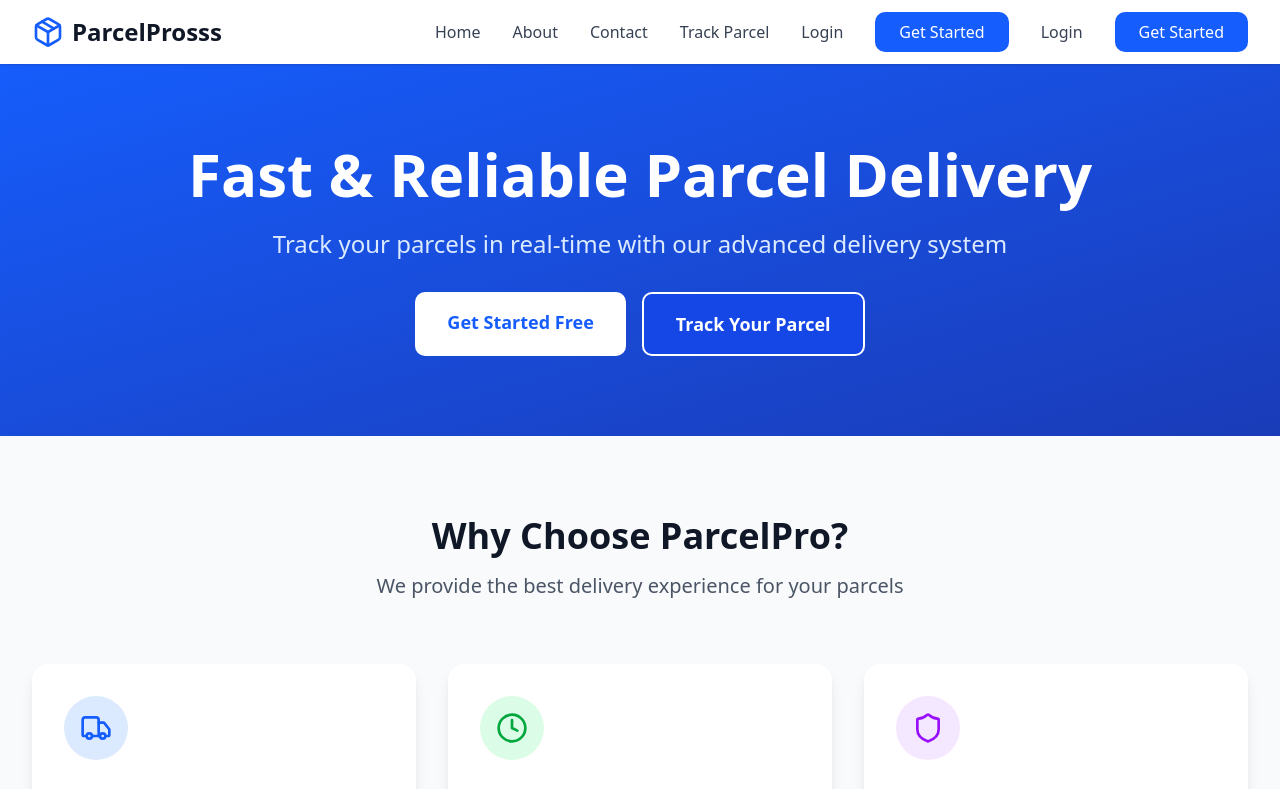
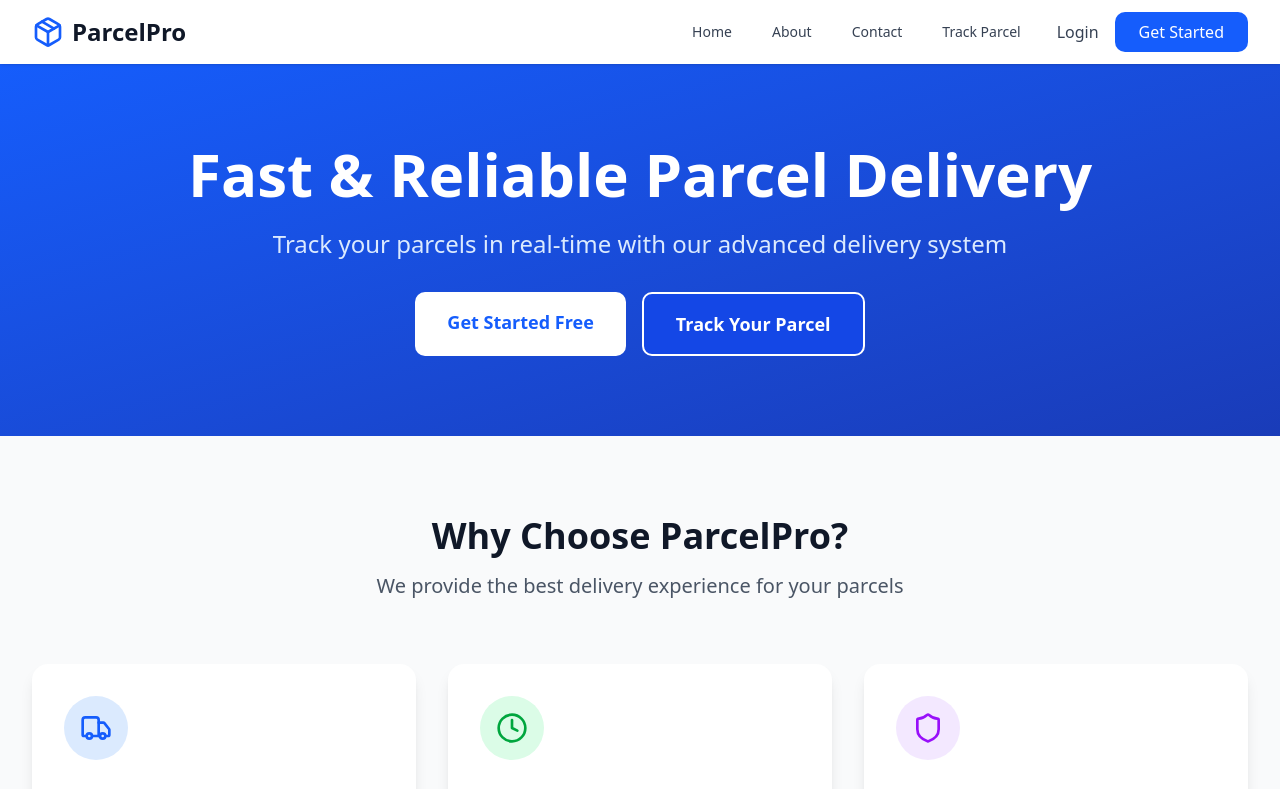
Before and after one commit to jamil908/parcell-delivery-client, a React (Vite) app: page / in a window 1280 px wide. Shown: the top 789 px of the page. Built offline with nearby package versions, Linux system fonts and the light colour scheme; no server answers.

Commit message:
change navbar make it responsive

```diff
--- a/src/components/shared/Navbar.tsx
+++ b/src/components/shared/Navbar.tsx
@@ -1,27 +1,25 @@
-import { useLogoutMutation } from '@/redux/api/authApi';
-import { useGetMeQuery } from '@/redux/api/userApi';
-import { useAppDispatch } from '@/redux/hooks';
-import { LogOut, Package } from 'lucide-react';
-import toast from 'react-hot-toast';
-import { Link, useNavigate } from 'react-router';
+
+
+import { useState } from "react";
+import { LogOut, Package, Menu, X } from "lucide-react";
+import toast from "react-hot-toast";
+import { Link, useNavigate } from "react-router-dom";
+import { useAppDispatch } from "@/redux/hooks";
+import { useGetMeQuery } from "@/redux/api/userApi";
 import { logout as logoutAction } from "@/redux/features/authSlice";
+import { useLogoutMutation } from "@/redux/api/authApi";
 
 const Navbar = () => {
-
   const dispatch = useAppDispatch();
   const navigate = useNavigate();
+
+  const [isMobileMenuOpen, setIsMobileMenuOpen] = useState(false);
 
   const { data, isLoading } = useGetMeQuery(undefined, {
     refetchOnMountOrArgChange: true,
   });
 
-    console.log("Full API Response Data:", data);
-
-      console.log(data);
   const user = data?.user || null;
-
-    console.log("Extracted User Object:", user);
-    console.log(user);
 
   const [logoutMutation] = useLogoutMutation();
 
@@ -32,58 +30,61 @@ const user = data?.user || null;
       toast.success("Logged out successfully");
       navigate("/login");
     } catch {
+
       dispatch(logoutAction());
       navigate("/login");
     }
   };
 
-  return (
-    <div>
-            {/* Navbar */}
-              <nav className="bg-white shadow-sm sticky top-0 z-50">
-                <div className="max-w-7xl mx-auto px-4 sm:px-6 lg:px-8">
-                  <div className="flex justify-between items-center h-16">
-                    {/* Logo */}
-                    <div className="flex items-center space-x-2">
-                      <Package className="w-8 h-8 text-blue-600" />
-                      <span className="text-2xl font-bold text-gray-900">
-                        ParcelProsss
-                      </span>
-                    </div>
+  const closeMobileMenu = () => setIsMobileMenuOpen(false);
 
-                    {/* Desktop Links */}
+  const handleMobileLogout = () => {
+    handleLogout();
+    closeMobileMenu();
+  };
 
-                    <div className="hidden md:flex items-center space-x-8">
+
+  const navLinks = (
+    <>
       <Link
         to="/"
-                        className="text-gray-700 hover:text-blue-600 transition"
+        className="text-gray-700 hover:text-blue-600 transition block px-3 py-2 rounded-md text-base md:text-sm font-medium"
+        onClick={closeMobileMenu}
       >
         Home
       </Link>
       <Link
         to="/about"
-                        className="text-gray-700 hover:text-blue-600 transition"
+        className="text-gray-700 hover:text-blue-600 transition block px-3 py-2 rounded-md text-base md:text-sm font-medium"
+        onClick={closeMobileMenu}
       >
         About
       </Link>
       <Link
         to="/contact"
-                        className="text-gray-700 hover:text-blue-600 transition"
+        className="text-gray-700 hover:text-blue-600 transition block px-3 py-2 rounded-md text-base md:text-sm font-medium"
+        onClick={closeMobileMenu}
       >
         Contact
       </Link>
       <Link
         to="/tracking"
-                        className="text-gray-700 hover:text-blue-600 transition"
+        className="text-gray-700 hover:text-blue-600 transition block px-3 py-2 rounded-md text-base md:text-sm font-medium"
+        onClick={closeMobileMenu}
       >
         Track Parcel
       </Link>
+    </>
+  );
 
-                      {/* Role-based Dashboards */}
+
+  const roleLinks = (
+    <>
       {user?.role === "sender" && (
         <Link
           to="/sender-dashboard"
-                          className="text-gray-700 hover:text-blue-600 transition"
+          className="text-gray-700 hover:text-blue-600 transition block px-3 py-2 rounded-md text-base md:text-sm font-medium"
+          onClick={closeMobileMenu}
         >
           Sender Dashboard
         </Link>
@@ -91,23 +92,48 @@ const user = data?.user || null;
       {user?.role === "receiver" && (
         <Link
           to="/receiver-dashboard"
-                          className="text-gray-700 hover:text-blue-600 transition"
+          className="text-gray-700 hover:text-blue-600 transition block px-3 py-2 rounded-md text-base md:text-sm font-medium"
+          onClick={closeMobileMenu}
         >
           Receiver Dashboard
         </Link>
       )}
-
       {user?.role === "admin" && (
         <Link
-    to="/admin-dashboard"  // ✅ Changed from "/sender-admin"
-    className="text-gray-700 hover:text-blue-600 transition"
+          to="/admin-dashboard"
+          className="text-gray-700 hover:text-blue-600 transition block px-3 py-2 rounded-md text-base md:text-sm font-medium"
+          onClick={closeMobileMenu}
         >
           Admin Dashboard
         </Link>
       )}
+    </>
+  );
 
-                      {/* Auth Buttons */}
-                      {!isLoading && !user && (
+
+  const desktopAuthLinks = (
+    <div className="flex items-center space-x-4">
+      {isLoading ? (
+
+        <>
+          <div className="h-6 w-20 bg-gray-200 rounded animate-pulse"></div>
+          <div className="h-10 w-24 bg-gray-200 rounded-lg animate-pulse"></div>
+        </>
+      ) : user ? (
+
+        <>
+          <span className="text-gray-900 font-medium">{user.name}</span>
+          <button
+            onClick={handleLogout}
+            className="flex items-center space-x-2 text-red-600 hover:text-red-700"
+            title="Logout"
+          >
+            <LogOut className="w-5 h-5" />
+            <span className="hidden sm:inline">Logout</span>
+          </button>
+        </>
+      ) : (
+
         <>
           <Link
             to="/login"
@@ -123,42 +149,115 @@ const user = data?.user || null;
           </Link>
         </>
       )}
+    </div>
+  );
 
-        {!isLoading && user ? (
-          <div className="flex items-center space-x-4">
-            <span className="text-gray-900">{user.name}</span>
-            <button onClick={handleLogout} className="flex items-center space-x-2 text-red-600 hover:text-red-700">
+  const mobileAuthLinks = (
+    <div className="pt-4 pb-3 border-t border-gray-200">
+      {isLoading ? (
+
+        <div className="px-5">
+          <div className="h-6 w-1/2 bg-gray-200 rounded animate-pulse mb-2"></div>
+          <div className="h-10 w-full bg-gray-200 rounded-lg animate-pulse"></div>
+        </div>
+      ) : user ? (
+
+        <div className="px-5">
+          <div className="text-base font-medium text-gray-900">
+            {user.name}
+          </div>
+          {user.email && (
+            <div className="text-sm font-medium text-gray-500 mt-1">
+              {user.email}
+            </div>
+          )}
+          <button
+            onClick={handleMobileLogout}
+            className="mt-3 w-full flex items-center justify-center space-x-2 px-4 py-2 border border-transparent rounded-md shadow-sm text-base font-medium text-white bg-red-600 hover:bg-red-700"
+          >
             <LogOut className="w-5 h-5" />
             <span>Logout</span>
           </button>
         </div>
       ) : (
-          <>
-            <Link to="/login" className="text-gray-700 hover:text-blue-600 transition">Login</Link>
-            <Link to="/register" className="bg-blue-600 text-white px-6 py-2 rounded-lg hover:bg-blue-700 transition">Get Started</Link>
-          </>
-        )}
-                    </div>
-
-                    {/* Mobile menu login button */}
-                    <div className="md:hidden">
-                      {!user && (
+        <div className="px-5 space-y-3">
           <Link
             to="/login"
-                          className="text-blue-600 hover:text-blue-700 font-semibold"
+            className="block w-full text-center px-4 py-2 rounded-md text-base font-medium text-gray-700 hover:text-blue-600 hover:bg-gray-50"
+            onClick={closeMobileMenu}
           >
             Login
           </Link>
+          <Link
+            to="/register"
+            className="block w-full text-center bg-blue-600 text-white px-6 py-2 rounded-lg hover:bg-blue-700 transition"
+            onClick={closeMobileMenu}
+          >
+            Get Started
+          </Link>
+        </div>
       )}
+    </div>
+  );
+
+  return (
+    <div>
+
+      <nav className="bg-white shadow-sm sticky top-0 z-50">
+        <div className="max-w-7xl mx-auto px-4 sm:px-6 lg:px-8">
+          <div className="flex justify-between items-center h-16">
+
+            <Link to="/" className="flex items-center space-x-2 shrink-0">
+              <Package className="w-8 h-8 text-blue-600" />
+              <span className="text-2xl font-bold text-gray-900">
+                ParcelPro
+              </span>
+            </Link>
+
+
+            <div className="hidden md:flex items-center space-x-6">
+              <div className="flex items-center space-x-4">
+                {navLinks}
+                {roleLinks}
+              </div>
+              {desktopAuthLinks}
+            </div>
+
+
+            <div className="md:hidden flex items-center">
+              <button
+                onClick={() => setIsMobileMenuOpen(!isMobileMenuOpen)}
+                className="text-gray-700 hover:text-blue-600 focus:outline-none"
+                aria-label="Toggle menu"
+              >
+                {isMobileMenuOpen ? (
+                  <X className="w-7 h-7" />
+                ) : (
+                  <Menu className="w-7 h-7" />
+                )}
+              </button>
             </div>
           </div>
         </div>
-              </nav>
 
 
+        <div
+          className={`
+            ${isMobileMenuOpen ? 'block' : 'hidden'}
+            md:hidden
+            absolute top-16 left-0 w-full bg-white shadow-xl
+            transition-all duration-300 ease-in-out
+          `}
+        >
+          <div className="px-2 pt-2 pb-3 space-y-1 sm:px-3">
+            {navLinks}
+            {roleLinks}
+          </div>
+          {mobileAuthLinks}
+        </div>
+      </nav>
+    </div>
+  );
+};
 
-    </div>
-  )
-}
-
-export default Navbar
+export default Navbar;
```
Lines whose indentation alone changed are shown as unchanged.
